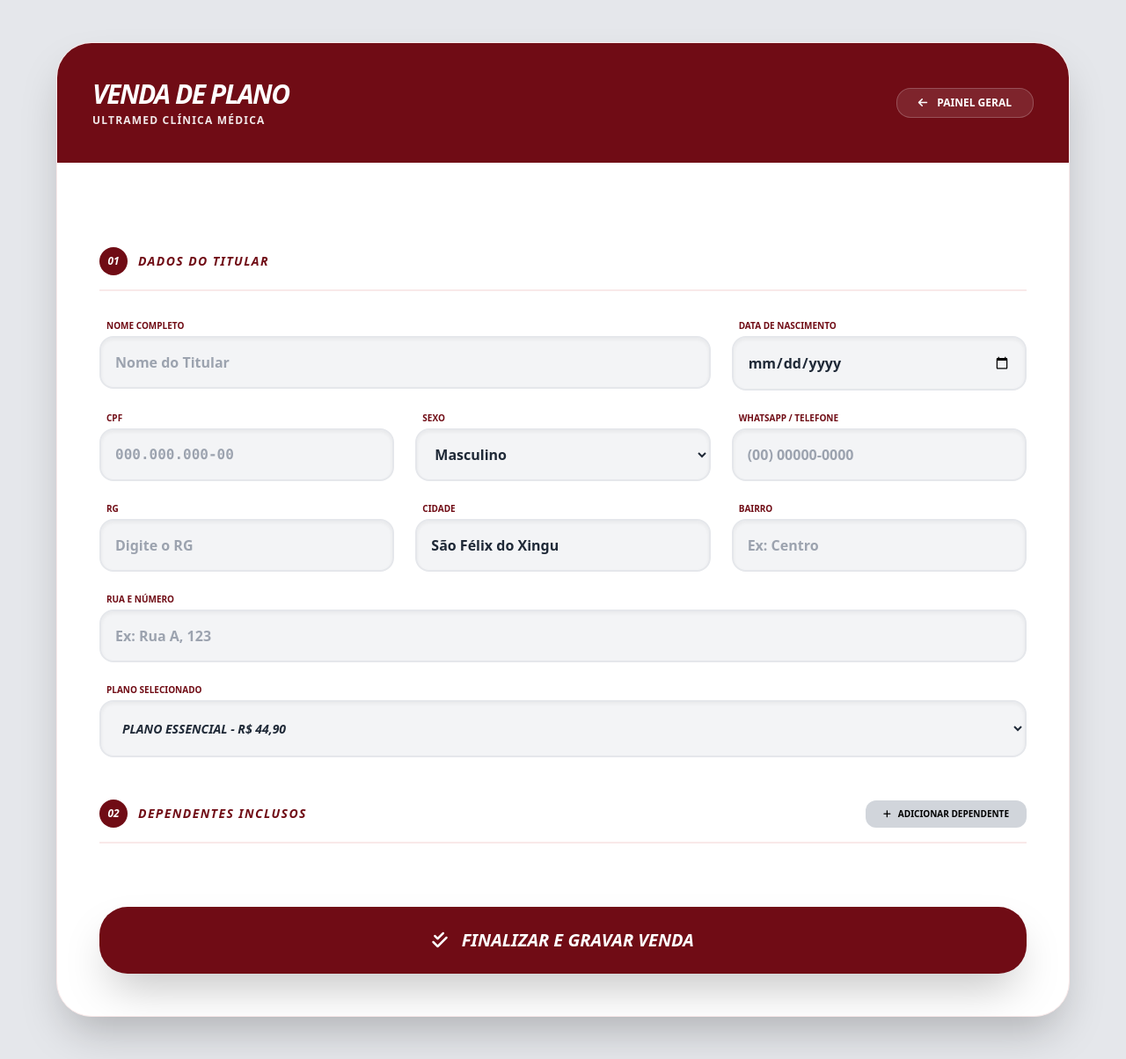
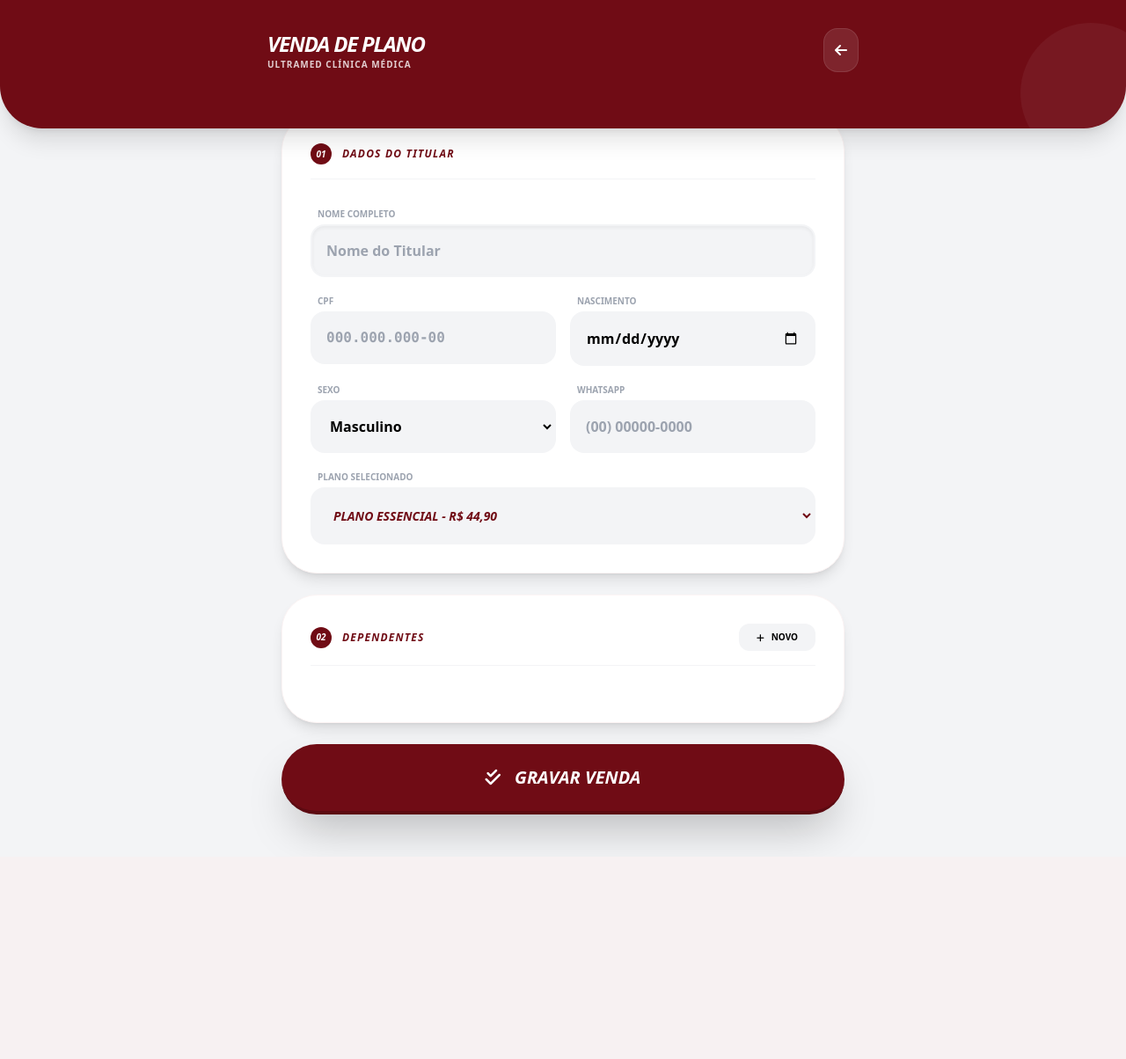
Before and after one commit to OliveiraAntonioFernando/Ultramed_Project, a Django app: template core_gestao/templates/cadastro_plano.html in a window 1280 px wide. Shown: the whole page at 88% size. After the commit the page ends 966 px from the top, so only its background shows below. Run offline with Django 4.2, Linux system fonts and the light colour scheme; the template is opened without the code that fills it, so the values that code supplies are empty; some libraries are stand-ins or nearby versions.

Commit message:
Ponto de Recuperação Automático: 2026-01-13 00:00:02

```diff
--- a/core_gestao/templates/cadastro_plano.html
+++ b/core_gestao/templates/cadastro_plano.html
@@ -3,7 +3,7 @@
 <html lang="pt-BR">
 <head>
     <meta charset="UTF-8">
-    <meta name="viewport" content="width=device-width, initial-scale=1.0">
+    <meta name="viewport" content="width=device-width, initial-scale=1.0, maximum-scale=1.0, user-scalable=no">
     <title>Venda de Plano - Ultramed</title>
     <script src="https://cdn.tailwindcss.com"></script>
     <link rel="stylesheet" href="https://cdnjs.cloudflare.com/ajax/libs/font-awesome/6.0.0/css/all.min.css">
@@ -12,126 +12,114 @@
             theme: {
                 extend: {
                     colors: {
-                        marsala: {
-                            50: '#fcf4f4',
-                            100: '#f9e9e9',
-                            200: '#f3d4d4',
-                            700: '#700c15',
-                            800: '#5c0a11'
-                        }
+                        marsala: { 50: '#fcf4f4', 100: '#f9e9e9', 700: '#700c15', 800: '#5c0a11' }
                     }
                 }
             }
         }
     </script>
     <style>
-        input, select {
+        /* Estilo de App */
+        .glass-input {
             background-color: #f3f4f6 !important;
-            border: 2px solid #e5e7eb !important;
-            color: #1f2937 !important;
+            border: 2px solid transparent !important;
+            transition: all 0.3s ease;
         }
-        input:focus, select:focus {
+        .glass-input:focus {
             background-color: #ffffff !important;
             border-color: #700c15 !important;
+            box-shadow: 0 4px 12px rgba(112, 12, 21, 0.08);
             outline: none;
         }
-        option { color: #000000 !important; background-color: #ffffff !important; }
+        .app-card { border-radius: 2.5rem; }
+        .btn-tap { transition: transform 0.1s; }
+        .btn-tap:active { transform: scale(0.95); }
     </style>
 </head>
-<body class="bg-gray-200 font-sans min-h-screen p-4 md:p-12">
+<body class="bg-gray-100 font-sans min-h-screen pb-12">
 
-    <div class="max-w-6xl mx-auto bg-white rounded-[2.5rem] shadow-2xl overflow-hidden border border-marsala-100">
-
-        <div class="bg-marsala-700 p-10 text-white flex justify-between items-center relative overflow-hidden">
-            <div class="relative z-10">
-                <h1 class="text-3xl font-black italic uppercase tracking-tighter">Venda de Plano</h1>
-                <p class="text-xs font-bold uppercase opacity-90 tracking-widest mt-1">Ultramed Clínica Médica</p>
+    <div class="bg-marsala-700 p-8 pb-16 rounded-b-[3rem] shadow-xl text-white relative overflow-hidden">
+        <div class="max-w-2xl mx-auto flex justify-between items-center relative z-10">
+            <div>
+                <h1 class="text-2xl font-black italic uppercase tracking-tighter">Venda de Plano</h1>
+                <p class="text-[10px] font-bold uppercase opacity-80 tracking-widest">Ultramed Clínica Médica</p>
             </div>
-            <a href="{% url 'sistema_interno:dashboard' %}" class="relative z-10 bg-white/10 hover:bg-white text-white hover:text-marsala-700 px-6 py-2 rounded-2xl text-xs font-black uppercase transition-all border border-white/20">
-                <i class="fas fa-arrow-left mr-2"></i> Painel Geral
+            <a href="{% url 'sistema_interno:dashboard' %}" class="bg-white/10 hover:bg-white/20 p-3 rounded-2xl transition-all border border-white/10">
+                <i class="fas fa-arrow-left"></i>
             </a>
         </div>
+        <div class="absolute -right-10 -bottom-10 w-40 h-40 bg-white/5 rounded-full"></div>
+    </div>
 
-        <form method="POST" action="{% url 'sistema_interno:plan_create' %}" class="p-8 md:p-12 space-y-12">
+    <div class="max-w-2xl mx-auto -mt-10 px-4">
+        <form method="POST" action="{% url 'sistema_interno:plan_create' %}" class="space-y-6">
             {% csrf_token %}
 
-            <section class="space-y-8">
-                <div class="flex items-center gap-3 border-b-2 border-marsala-100 pb-4">
-                    <span class="bg-marsala-700 text-white w-8 h-8 flex items-center justify-center rounded-full text-xs font-black italic">01</span>
-                    <h2 class="text-sm font-black text-marsala-700 uppercase tracking-widest italic">Dados do Titular</h2>
+            <div class="bg-white p-8 app-card shadow-lg border border-marsala-50">
+                <div class="flex items-center gap-3 mb-8 border-b border-gray-100 pb-4">
+                    <span class="bg-marsala-700 text-white w-6 h-6 flex items-center justify-center rounded-full text-[10px] font-black italic">01</span>
+                    <h2 class="text-xs font-black text-marsala-700 uppercase tracking-widest italic">Dados do Titular</h2>
                 </div>
 
-                <div class="grid grid-cols-1 md:grid-cols-3 gap-6">
-                    <div class="md:col-span-2">
-                        <label class="text-[10px] font-black text-marsala-700 uppercase ml-2 mb-1 block">Nome Completo</label>
-                        <input type="text" name="titular_nome" required class="w-full p-4 rounded-2xl font-bold shadow-inner" placeholder="Nome do Titular">
+                <div class="space-y-5">
+                    <div>
+                        <label class="text-[10px] font-black text-gray-400 uppercase ml-2 mb-1 block">Nome Completo</label>
+                        <input type="text" name="titular_nome" required class="w-full p-4 glass-input rounded-2xl font-bold shadow-inner" placeholder="Nome do Titular">
                     </div>
-                    <div>
-                        <label class="text-[10px] font-black text-marsala-700 uppercase ml-2 mb-1 block">Data de Nascimento</label>
-                        <input type="date" name="titular_nascimento" required class="w-full p-4 rounded-2xl font-bold shadow-inner">
+
+                    <div class="grid grid-cols-2 gap-4">
+                        <div>
+                            <label class="text-[10px] font-black text-gray-400 uppercase ml-2 mb-1 block">CPF</label>
+                            <input type="text" name="titular_cpf" required class="w-full p-4 glass-input rounded-2xl font-mono font-bold" placeholder="000.000.000-00">
+                        </div>
+                        <div>
+                            <label class="text-[10px] font-black text-gray-400 uppercase ml-2 mb-1 block">Nascimento</label>
+                            <input type="date" name="titular_nascimento" required class="w-full p-4 glass-input rounded-2xl font-bold">
+                        </div>
+                    </div>
+
+                    <div class="grid grid-cols-2 gap-4">
+                        <div>
+                            <label class="text-[10px] font-black text-gray-400 uppercase ml-2 mb-1 block">Sexo</label>
+                            <select name="titular_sexo" required class="w-full p-4 glass-input rounded-2xl font-bold">
+                                <option value="M">Masculino</option>
+                                <option value="F">Feminino</option>
+                            </select>
+                        </div>
+                        <div>
+                            <label class="text-[10px] font-black text-gray-400 uppercase ml-2 mb-1 block">WhatsApp</label>
+                            <input type="tel" name="titular_telefone" class="w-full p-4 glass-input rounded-2xl font-bold" placeholder="(00) 00000-0000">
+                        </div>
                     </div>
 
                     <div>
-                        <label class="text-[10px] font-black text-marsala-700 uppercase ml-2 mb-1 block">CPF</label>
-                        <input type="text" name="titular_cpf" required class="w-full p-4 rounded-2xl font-mono font-bold shadow-inner" placeholder="000.000.000-00">
-                    </div>
-                    <div>
-                        <label class="text-[10px] font-black text-marsala-700 uppercase ml-2 mb-1 block">Sexo</label>
-                        <select name="titular_sexo" required class="w-full p-4 rounded-2xl font-bold shadow-inner">
-                            <option value="M">Masculino</option>
-                            <option value="F">Feminino</option>
-                            <option value="O">Outro</option>
-                        </select>
-                    </div>
-                    <div>
-                        <label class="text-[10px] font-black text-marsala-700 uppercase ml-2 mb-1 block">WhatsApp / Telefone</label>
-                        <input type="tel" name="titular_telefone" class="w-full p-4 rounded-2xl font-bold shadow-inner" placeholder="(00) 00000-0000">
-                    </div>
-
-                    <div>
-                        <label class="text-[10px] font-black text-marsala-700 uppercase ml-2 mb-1 block">RG</label>
-                        <input type="text" name="titular_rg" required class="w-full p-4 rounded-2xl font-bold shadow-inner" placeholder="Digite o RG">
-                    </div>
-                    <div>
-                        <label class="text-[10px] font-black text-marsala-700 uppercase ml-2 mb-1 block">Cidade</label>
-                        <input type="text" name="titular_cidade" value="São Félix do Xingu" class="w-full p-4 rounded-2xl font-bold shadow-inner">
-                    </div>
-                    <div>
-                        <label class="text-[10px] font-black text-marsala-700 uppercase ml-2 mb-1 block">Bairro</label>
-                        <input type="text" name="titular_bairro" class="w-full p-4 rounded-2xl font-bold shadow-inner" placeholder="Ex: Centro">
-                    </div>
-
-                    <div class="md:col-span-3">
-                        <label class="text-[10px] font-black text-marsala-700 uppercase ml-2 mb-1 block">Rua e Número</label>
-                        <input type="text" name="titular_endereco" class="w-full p-4 rounded-2xl font-bold shadow-inner" placeholder="Ex: Rua A, 123">
-                    </div>
-
-                    <div class="md:col-span-3">
-                        <label class="text-[10px] font-black text-marsala-700 uppercase ml-2 mb-1 block">Plano Selecionado</label>
-                        <select name="plano_tipo" class="w-full p-5 rounded-2xl font-black uppercase italic text-sm shadow-inner cursor-pointer">
+                        <label class="text-[10px] font-black text-gray-400 uppercase ml-2 mb-1 block">Plano Selecionado</label>
+                        <select name="plano_tipo" class="w-full p-5 glass-input rounded-2xl font-black uppercase italic text-sm text-marsala-700">
                             <option value="ESSENCIAL">PLANO ESSENCIAL - R$ 44,90</option>
                             <option value="MASTER FAMILIAR">PLANO MASTER FAMILIAR - R$ 59,90</option>
-                            <option value="EMPRESARIAL">PLANO EMPRESARIAL - SOB CONSULTA</option>
+                            <option value="EMPRESARIAL">PLANO EMPRESARIAL</option>
                         </select>
                     </div>
                 </div>
-            </section>
+            </div>
 
-            <section class="space-y-6">
-                <div class="flex justify-between items-center border-b-2 border-marsala-100 pb-4">
+            <div class="bg-white p-8 app-card shadow-lg border border-marsala-50">
+                <div class="flex justify-between items-center mb-8 border-b border-gray-100 pb-4">
                     <div class="flex items-center gap-3">
-                        <span class="bg-marsala-700 text-white w-8 h-8 flex items-center justify-center rounded-full text-xs font-black italic">02</span>
-                        <h2 class="text-sm font-black text-marsala-700 uppercase tracking-widest italic">Dependentes Inclusos</h2>
+                        <span class="bg-marsala-700 text-white w-6 h-6 flex items-center justify-center rounded-full text-[10px] font-black italic">02</span>
+                        <h2 class="text-xs font-black text-marsala-700 uppercase tracking-widest italic">Dependentes</h2>
                     </div>
-                    <button type="button" onclick="addDependente()" class="bg-gray-300 hover:bg-marsala-700 hover:text-white px-5 py-2 rounded-xl text-[10px] font-black uppercase transition-all flex items-center gap-2">
-                        <i class="fas fa-plus"></i> Adicionar Dependente
+                    <button type="button" onclick="addDependente()" class="btn-tap bg-gray-100 hover:bg-marsala-700 hover:text-white px-5 py-2 rounded-xl text-[10px] font-black uppercase transition-all flex items-center gap-2">
+                        <i class="fas fa-plus"></i> Novo
                     </button>
                 </div>
-                <div id="lista-dependentes" class="grid grid-cols-1 gap-4"></div>
-            </section>
 
-            <button type="submit" class="w-full bg-marsala-700 text-white py-6 rounded-[2rem] font-black uppercase italic text-xl shadow-2xl hover:bg-marsala-800 transition-all flex items-center justify-center gap-4">
-                <i class="fas fa-check-double"></i> FINALIZAR E GRAVAR VENDA
+                <div id="lista-dependentes" class="space-y-4">
+                    </div>
+            </div>
+
+            <button type="submit" class="btn-tap w-full bg-marsala-700 text-white py-6 rounded-[2.5rem] font-black uppercase italic text-xl shadow-2xl hover:bg-marsala-800 transition-all flex items-center justify-center gap-4 border-b-4 border-marsala-800">
+                <i class="fas fa-check-double"></i> GRAVAR VENDA
             </button>
         </form>
     </div>
@@ -140,24 +128,31 @@
         function addDependente() {
             const container = document.getElementById('lista-dependentes');
             const div = document.createElement('div');
-            div.className = "bg-gray-100 p-6 rounded-[2rem] border-2 border-gray-200 flex flex-wrap gap-4 items-end";
+            // Estilo de mini-card para o dependente
+            div.className = "bg-gray-50 p-6 rounded-[2rem] border-2 border-gray-100 relative animate-in zoom-in duration-300";
             div.innerHTML = `
-                <div class="flex-1 min-w-[200px]">
-                    <label class="text-[10px] font-black text-marsala-700 uppercase mb-1 block">Nome do Dependente</label>
-                    <input type="text" name="dep_nome[]" required class="w-full bg-white p-3 rounded-xl font-bold text-xs shadow-sm">
+                <button type="button" onclick="this.parentElement.remove()" class="absolute -top-2 -right-2 bg-white text-red-600 w-8 h-8 rounded-full shadow-md flex items-center justify-center hover:bg-red-600 hover:text-white transition-all">
+                    <i class="fas fa-times text-xs"></i>
+                </button>
+                <div class="grid grid-cols-1 gap-4">
+                    <div>
+                        <label class="text-[8px] font-black text-gray-400 uppercase ml-2 mb-1 block">Nome do Dependente</label>
+                        <input type="text" name="dep_nome[]" required class="w-full bg-white p-3 rounded-xl font-bold text-xs shadow-sm border border-gray-100">
+                    </div>
+                    <div class="grid grid-cols-2 gap-3">
+                        <div>
+                            <label class="text-[8px] font-black text-gray-400 uppercase ml-2 mb-1 block">CPF</label>
+                            <input type="text" name="dep_cpf[]" required class="w-full bg-white p-3 rounded-xl font-mono text-xs shadow-sm border border-gray-100" placeholder="000.000.000-00">
+                        </div>
+                        <div>
+                            <label class="text-[8px] font-black text-gray-400 uppercase ml-2 mb-1 block">Sexo</label>
+                            <select name="dep_sexo[]" required class="w-full bg-white p-3 rounded-xl font-bold text-xs shadow-sm border border-gray-100">
+                                <option value="M">Masc</option>
+                                <option value="F">Fem</option>
+                            </select>
+                        </div>
+                    </div>
                 </div>
-                <div class="w-32">
-                    <label class="text-[10px] font-black text-marsala-700 uppercase mb-1 block">Sexo</label>
-                    <select name="dep_sexo[]" required class="w-full bg-white p-3 rounded-xl font-bold text-xs shadow-sm">
-                        <option value="M">M</option>
-                        <option value="F">F</option>
-                    </select>
-                </div>
-                <div class="w-48">
-                    <label class="text-[10px] font-black text-marsala-700 uppercase mb-1 block">CPF</label>
-                    <input type="text" name="dep_cpf[]" required class="w-full bg-white p-3 rounded-xl font-mono text-xs shadow-sm" placeholder="000.000.000-00">
-                </div>
-                <button type="button" onclick="this.parentElement.remove()" class="text-red-600 p-3 hover:bg-red-50 rounded-xl transition-all"><i class="fas fa-trash"></i></button>
             `;
             container.appendChild(div);
         }
```
Also changed, not shown: core_gestao/templates/cliente_create.html (+107 -44 lines), core_gestao/templates/cliente_list.html (+7 -9 lines), 1 other file.
